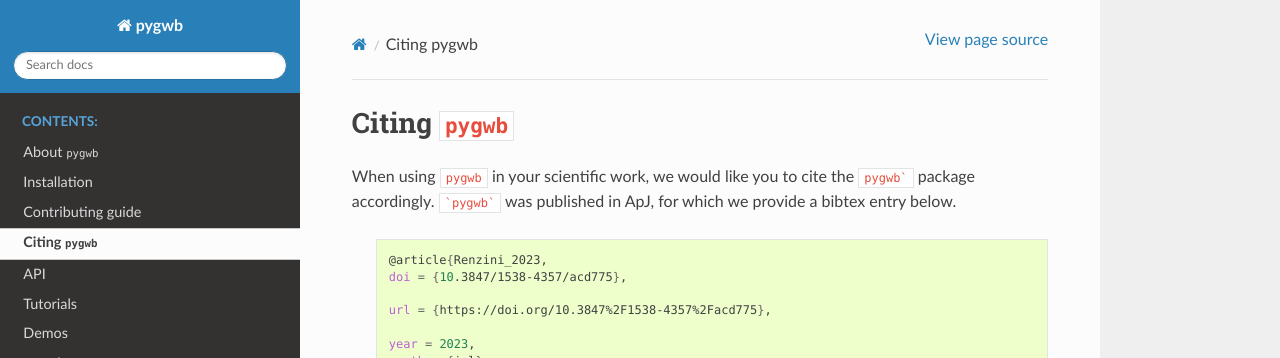
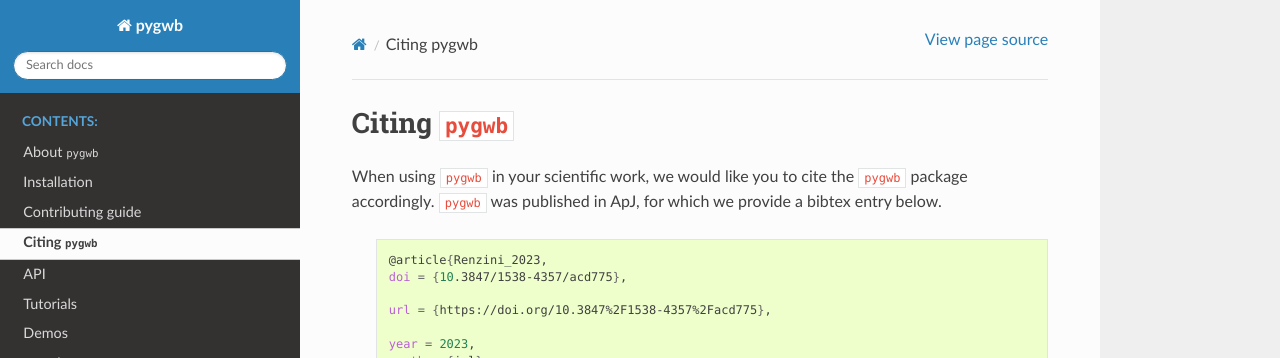
Before and after one commit to a-renzini/pygwb, a Sphinx documentation site: the page built from docs/citing.rst, in a window 1280 px wide. Shown: the top 358 px of the page. Built offline with Sphinx 7.4.7 and the Read the Docs theme 2.0.0, drawn with Linux system fonts in a browser that asks for light colours; pages that are not in the unit, such as notebooks, are missing from menus; the version number could not be read and is left out.

Commit message:
Fixing typo

````diff
--- a/docs/citing.rst
+++ b/docs/citing.rst
@@ -2,7 +2,7 @@
 Citing ``pygwb``
 ================
 
-When using ``pygwb`` in your scientific work, we would like you to cite the ``pygwb``` package accordingly. ```pygwb``` was published in ApJ, for which we provide a bibtex entry below.
+When using ``pygwb`` in your scientific work, we would like you to cite the ``pygwb`` package accordingly. ``pygwb`` was published in ApJ, for which we provide a bibtex entry below.
 
   .. code-block:: bash
 
````
